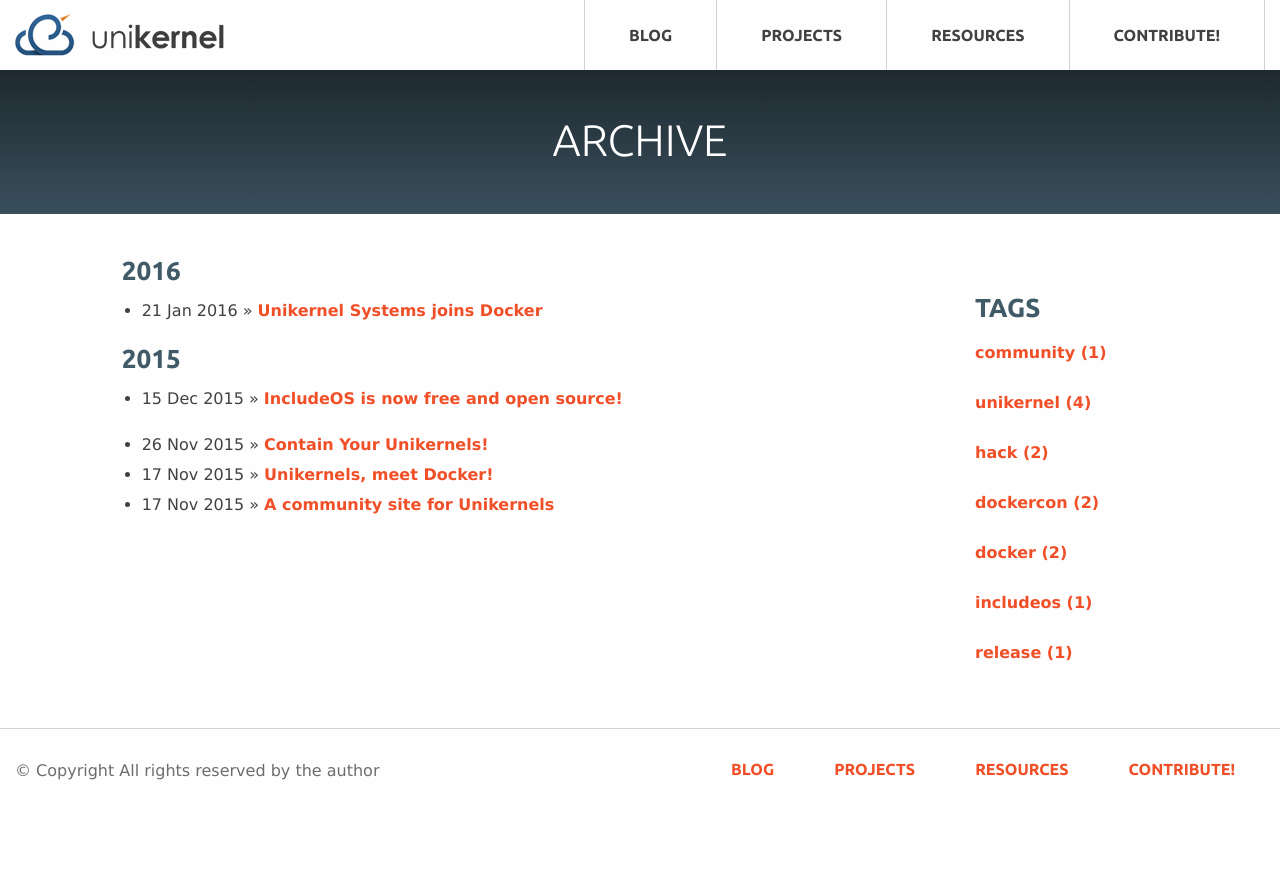
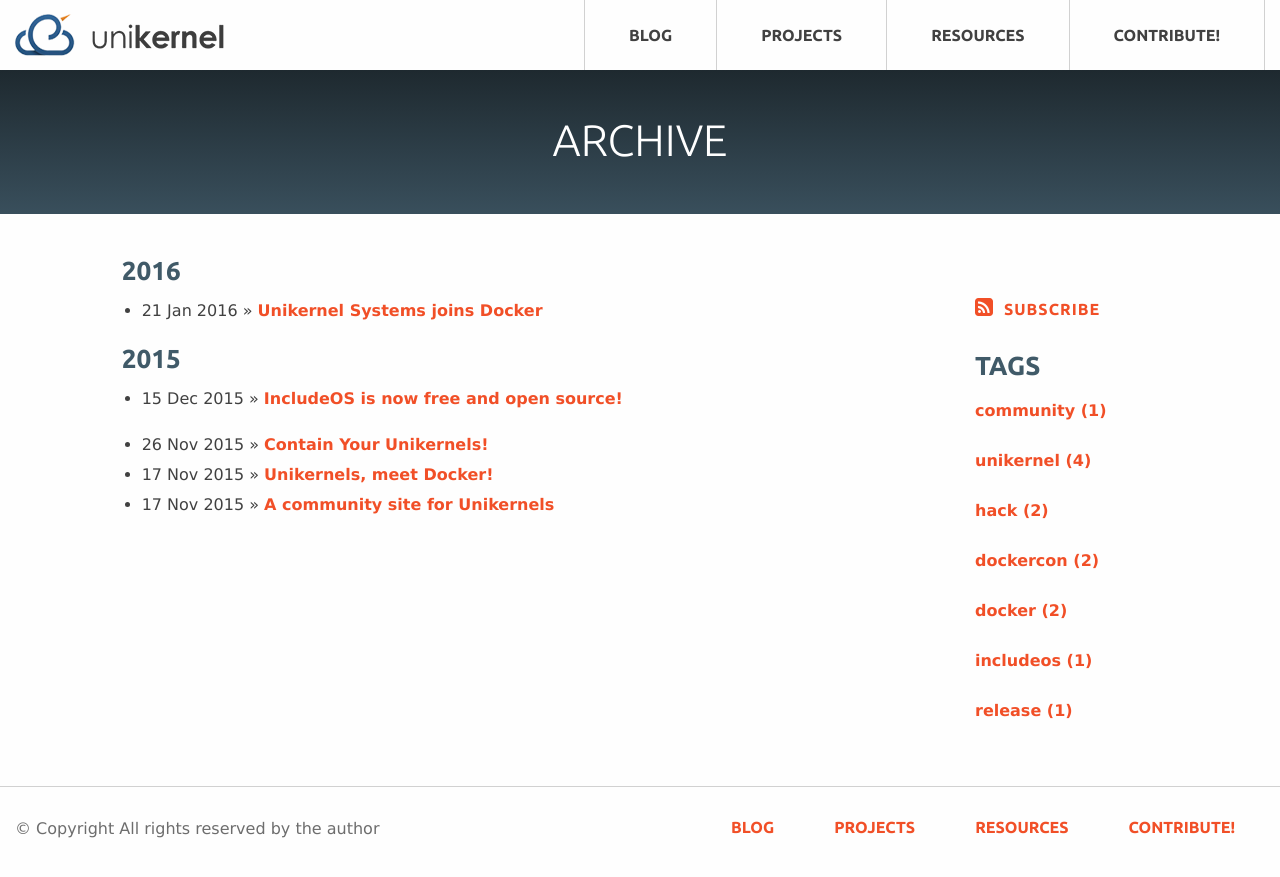
Before and after one commit to Unikernel-Systems/unikernel.org, a Jekyll site: the page built from archive/index.html, in a window 1280 px wide. Shown: the top 877 px of the page. Built offline with Jekyll 4.4.1, drawn with Linux system fonts in a browser that asks for light colours.

Commit message:
add rss feed link to blog and blog detail sidebar

```diff
--- a/_includes/custom/sidebar
+++ b/_includes/custom/sidebar
@@ -1,10 +1,6 @@
-<!--  <div class="panel">
-    <h5>Featured</h5>
-    <p><em>Unikernels, meet Docker!</em> <br />Today, unikernels took to the stage at DockerCon EU in Barcelona!</p>
-    <a href="/blog/2015/unikernels-meet-docker">Read More →</a>
-  </div>-->
+{% unless page.tags == empty %}
+  <h2 class="subscribe"><a href="{{BASE_PATH}}/atom.xml"><i class="icon-feed"></i>Subscribe</a></h2>
 
-  {% unless page.tags == empty %}
   <h2>Tags</h2>
   {% if page.tags != nil %}
     {% assign tags_list = page.tags | sort %}
--- a/assets/themes/unikernel-2016/css/app.css
+++ b/assets/themes/unikernel-2016/css/app.css
@@ -32,6 +32,9 @@
 
 .icon-pdf:before {
   content: "\61"; }
+
+.icon-feed:before {
+  content: "\62"; }
 
 /**
  * Foundation for Sites by ZURB
@@ -2907,3 +2910,12 @@
       line-height: 22px; }
     .sidebar ul li {
       margin-bottom: 20px; }
+  .sidebar .subscribe {
+    font-size: 16px;
+    letter-spacing: 1px;
+    margin-bottom: 23px; }
+    .sidebar .subscribe .icon-feed {
+      font-size: 18px;
+      margin-right: 10px;
+      position: relative;
+      top: 1px; }
--- a/assets/themes/unikernel-2016/scss/_fonts.scss
+++ b/assets/themes/unikernel-2016/scss/_fonts.scss
@@ -41,3 +41,6 @@
 .icon-pdf:before {
   content: "\61";
 }
+.icon-feed:before {
+  content: "\62";
+}
```
Also changed, not shown: assets/themes/unikernel-2016/scss/sections.scss (+13 -0 lines), assets/themes/unikernel-2016/fonts/unikernel-icons.ttf, assets/themes/unikernel-2016/fonts/unikernel-icons.woff, 2 other files. Lines whose indentation alone changed are shown as unchanged.
